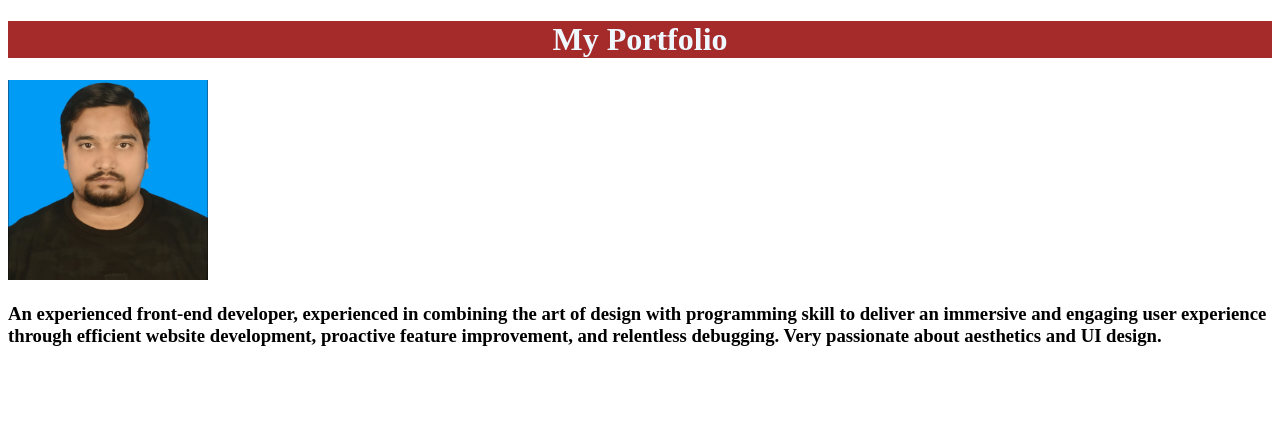
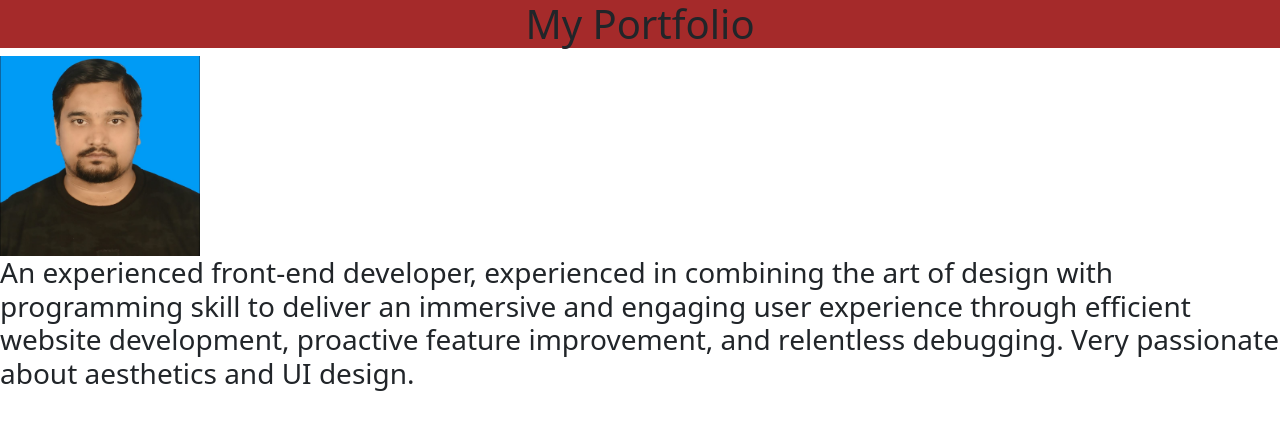
Before and after one commit to chandan-kumar82/Portfolio, a website: page index.html in a window 1280 px wide. Drawn offline with nearby package versions, Linux system fonts and the light colour scheme.

Commit message:
Update index.html

```diff
--- a/index.html
+++ b/index.html
@@ -6,10 +6,11 @@
     <meta name="viewport" content="width=device-width, initial-scale=1.0">
     <title>Document</title>
     <link rel="stylesheet" href="src/styles/template.css">
+    <link href="https://cdn.jsdelivr.net/npm/bootstrap@5.3.0-alpha1/dist/css/bootstrap.min.css" rel="stylesheet" integrity="sha384-GLhlTQ8iRABdZLl6O3oVMWSktQOp6b7In1Zl3/Jr59b6EGGoI1aFkw7cmDA6j6gD" crossorigin="anonymous">
 
 </head>
 <body>
-    <h1>My Portfolio</h1>
+    <h1><span class= "bi bi person-fill"></span>My Portfolio</h1>
     <img src="public/images/chandanpic.jpg" width="200" height="200">
 
     <h3>An experienced front-end developer, experienced in combining the art of design with programming skill to deliver an immersive and engaging user experience through efficient website development, proactive feature improvement, and relentless debugging. Very passionate about aesthetics and UI design.</h3>
```
